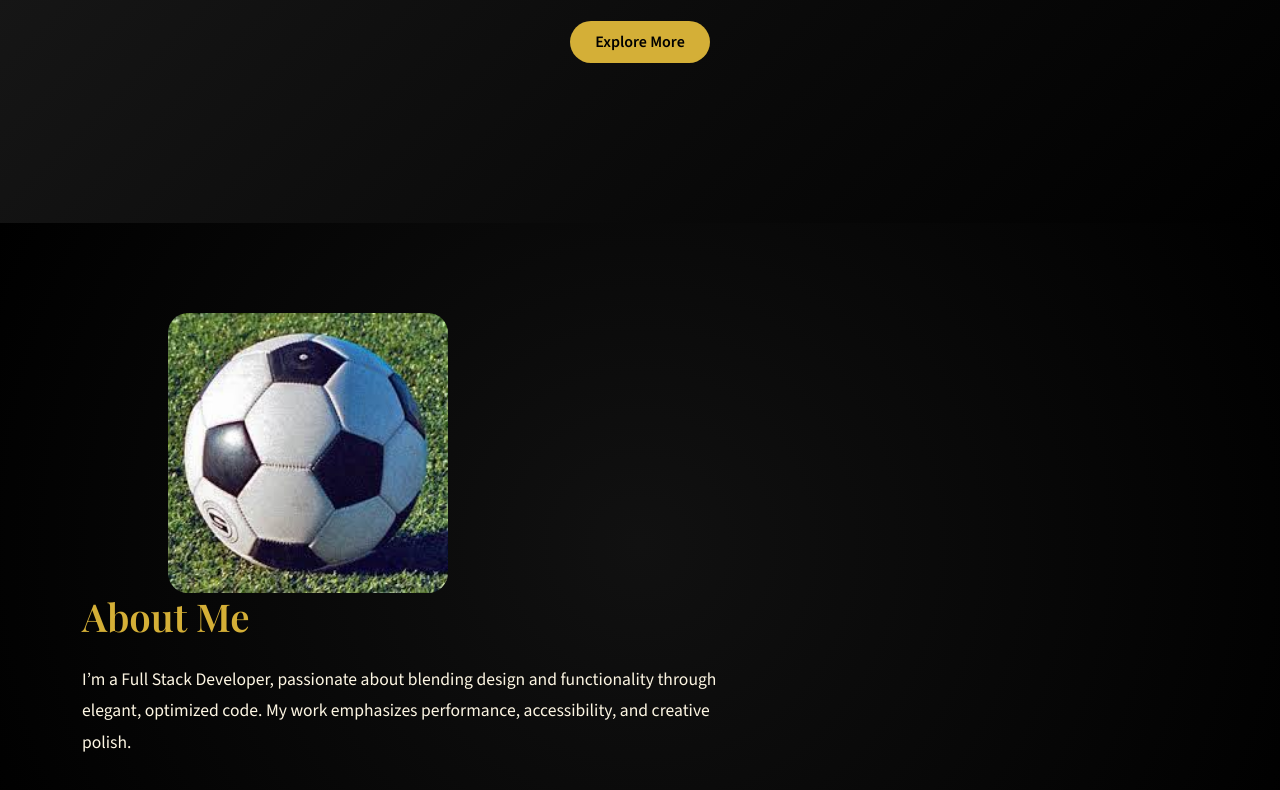
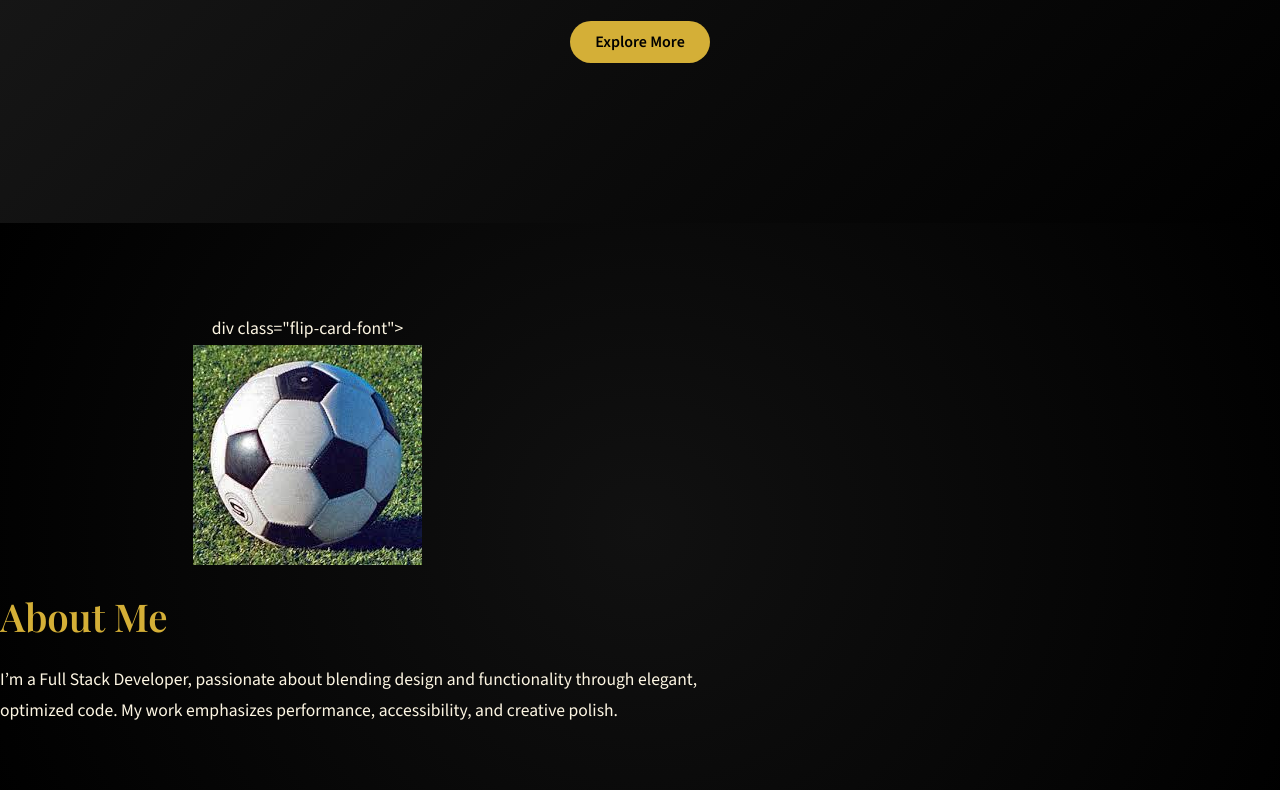
Before and after one commit to preciousTech92/myportfolio, a plain HTML site: page index.html in a window 1280 px wide. Shown: the part 284-1074 px from the top of the page. Drawn offline with nearby package versions, Linux system fonts and the light colour scheme.

Commit message:
Update index.html

```diff
--- a/index.html
+++ b/index.html
@@ -294,8 +294,8 @@
         <div class="col-md-5 text-center" data-aos="flip-left">
           <div class="flip-card">
             <div class="flip-card-inner">
-              <div class="flip-card-front">
-                <img src="Untitled.jpg" alt="main">
+             div class="flip-card-font">
+                <img src="Untitled.jpg" alt="Precious">
               </div>
               <div class="flip-card-back">
                 <img src="Untitled.jpg" alt="Precious">
```
